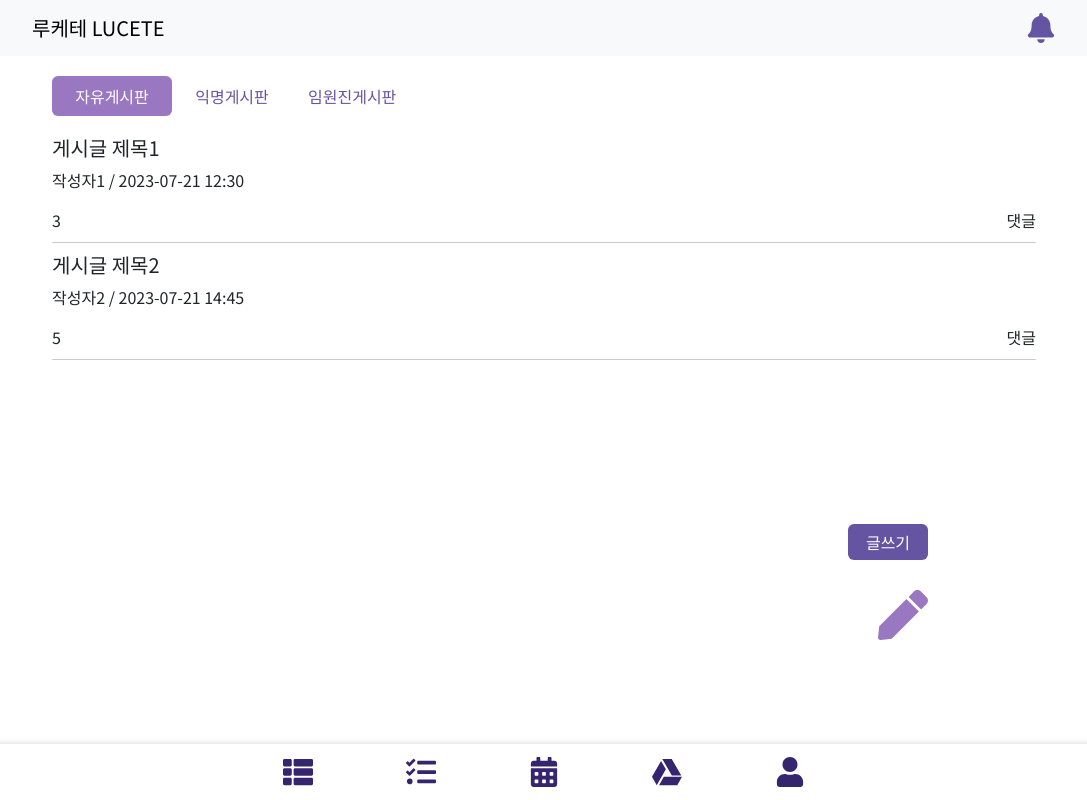
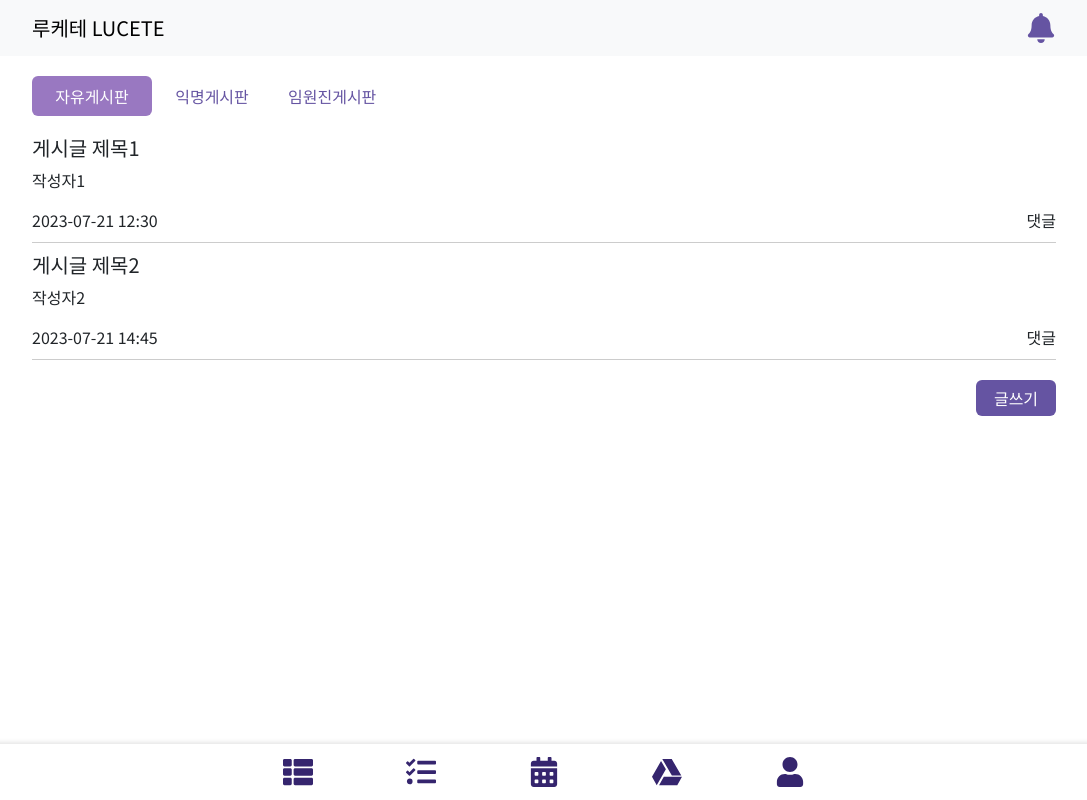
Before and after one commit to LuceteProject/front_web, a React (Create React App) app: page /board in a window 1280 px wide. Shown: the whole page, without its empty margins (96-1183 px from the left). Built offline with nearby package versions, Linux system fonts and the light colour scheme; a web font is replaced by a local one.

Commit message:
✨ 게시글 상세페이지 연결, 댓글기능 구현

```diff
--- a/src/App.tsx
+++ b/src/App.tsx
@@ -1,24 +1,30 @@
 import React from "react";
-import { BrowserRouter as Router, Routes, Route, Link, Navigate } from "react-router-dom";
+import {
+  BrowserRouter as Router,
+  Routes,
+  Route,
+  Link,
+  Navigate,
+} from "react-router-dom";
 
 import "bootstrap/dist/css/bootstrap.min.css";
 import "./App.css";
 import "./index.css";
-import {Header, Footer} from "./components/Navigation";
+import { Header, Footer } from "./components/Navigation";
 
 import Board from "./pages/Board";
 import Calendar from "./pages/Calendar";
 import Drive from "./pages/Drive";
 import Profile from "./pages/Profile";
 import Todolist from "./pages/Todolist";
+import BoardPost from "./pages/BoardPost";
 
 function App() {
   return (
     <Router>
       <Header />
       <div className="page-wrapper">
-
-       <Footer />
+        <Footer />
         <Routes>
           <Route path="/" Component={Home} />
           <Route path="/board" Component={Board} />
@@ -26,6 +32,9 @@ function App() {
           <Route path="/calendar" Component={Calendar} />
           <Route path="/drive" Component={Drive} />
           <Route path="/profile" Component={Profile} />
+
+          <Route path="/posts/:postId" Component={BoardPost} />
+
           <Route path="*" element={<Navigate to="/" replace />} />
         </Routes>
       </div>
@@ -40,5 +49,4 @@ function Home() {
   );
 }
 
-
 export default App;
--- a/src/components/Posts.tsx
+++ b/src/components/Posts.tsx
@@ -1,8 +1,22 @@
+import { useState } from "react";
 import "../styles/Board.css";
-import { Post } from "../types";
+import { Post, Reply } from "../types";
 
-const PostItem = ( props: any) => {
-  return props.posts.map((post : Post) => (
+const dummyData: Post = {
+  id: 1,
+  header: 0,
+  title: "게시글 제목1",
+  author_id: 10211,
+  author_name: "작성자1",
+  updated: "2023-07-21 12:30",
+  content: "게시글 내용1",
+  permission: 3,
+  is_notice: false,
+  board_id: 0,
+};
+
+const PostListItem = (props: any) => {
+  return props.posts.map((post: Post) => (
     // 레이아웃 변경 필요
     <div
       key={post.id}
@@ -11,15 +25,58 @@ const PostItem = ( props: any) => {
     >
       <h5>{post.title}</h5>
       <div style={{ display: "flow" }}>
-        <p>
-          {post.author_name} / {post.updated}
-        </p>
-
-        <span>{post.permission}</span>
+        <p>{post.author_name}</p>
+        {post.updated}
         <span style={{ float: "right" }}>댓글</span>
       </div>
     </div>
   ));
 };
 
-export { PostItem };
+const ReplyItem = ({ reply }: { reply: Reply }) => {
+  // 댓글 목록
+  return (
+    <>
+      <div className="reply-item">
+        <div className="reply-metadata">
+          <span className="reply-author">{reply.author_name}</span>
+          <span className="reply-timestamp">{reply.created}</span>
+        </div>
+        <p className="reply-content">{reply.content}</p>
+      </div>
+    </>
+  );
+};
+
+const ReplyInput = ({
+  onAddReply,
+}: {
+  onAddReply: (content: string) => void;
+}) => {
+  const [replyContent, setReplyContent] = useState("");
+
+  const handleChange = (e: React.ChangeEvent<HTMLInputElement>) => {
+    setReplyContent(e.target.value);
+  };
+
+  const handleSubmit = () => {
+    onAddReply(replyContent);
+    setReplyContent("");
+  };
+
+  return (
+    <div className="reply-input">
+      <input
+        type="text"
+        value={replyContent}
+        onChange={handleChange}
+        placeholder="댓글을 입력하세요"
+      />
+      <button className="custom-button" onClick={handleSubmit}>
+        작성
+      </button>
+    </div>
+  );
+};
+
+export { PostListItem, ReplyItem, ReplyInput };
--- a/src/pages/Board.tsx
+++ b/src/pages/Board.tsx
@@ -1,27 +1,34 @@
 import React, { useState, useEffect } from "react";
 import { useNavigate } from "react-router-dom";
 import { Container, Row, Col, Button, Nav, Tab } from "react-bootstrap";
-import { FaPen } from "react-icons/fa";
-import { PostItem } from "../components/Posts";
+import { PostListItem } from "../components/Posts";
 import "../styles/Board.css";
 import { Post } from "../types";
 
 const dummyData: Post[] = [
   {
     id: 1,
+    header: 0,
     title: "게시글 제목1",
+    author_id:10211,
     author_name: "작성자1",
     updated: "2023-07-21 12:30",
     content: "게시글 내용1",
     permission: 3,
+    is_notice: false,
+    board_id: 0,
   },
   {
     id: 2,
+    header: 0,
     title: "게시글 제목2",
+    author_id:10211,
     author_name: "작성자2",
     updated: "2023-07-21 14:45",
     content: "게시글 내용2",
     permission: 5,
+    is_notice: false,
+    board_id: 0,
   },
   // 더미데이터 추가
 ];
@@ -30,22 +37,32 @@ function Page() {
   const navigate = useNavigate(); // useNavigate 훅 사용
   // 게시판 목록 상태
   const [posts, setPosts] = useState<Post[]>([]);
+  const [selectedPost, setSelectedPost] = useState<Post | null>(); // 클릭한 게시물 정보를 상태로 관리
 
   // 더미데이터를 받아오는 API 호출 시뮬레이션
   useEffect(() => {
     setPosts(dummyData);
   }, []);
+
   // 게시글 클릭 이벤트 핸들러
   const handlePostItemClick = (postId: number) => {
-    // 해당 게시글 페이지로 이동
-    console.log('pressed');
-    navigate(`/posts/${postId}`);
+    const post = dummyData.find((item) => item.id === postId);
+    if (post) {
+      setSelectedPost(post); // 선택한 게시물 정보를 상태로 설정
+    } else {
+      console.log(`Post with id ${postId} not found.`);
+    }
   };
+  useEffect(() => {
+    if (selectedPost) {
+      navigate(`/posts/${selectedPost.id}`); // 선택한 게시물의 id로 경로 설정
+    }
+  }, [selectedPost]);
   return (
-    <div style={{ padding: "20px" }}>
+    <div style={{ paddingTop: "20px" }}>
       {/* 게시판 탭 */}
       <Tab.Container defaultActiveKey="first">
-        <Row style={{ flexWrap: "nowrap" }}>
+        <Row>
           <Col>
             <Nav
               variant="pills"
@@ -69,13 +86,32 @@ function Page() {
               </Nav.Item>
             </Nav>
           </Col>
+        </Row>
+        <div style={{ height: 10 }} />
+        <Row>
+          <Col>
+            {/* 게시글 목록 */}
+            <Tab.Content>
+              <Tab.Pane eventKey="first">
+                <PostListItem posts={posts} onClick={handlePostItemClick} />
+              </Tab.Pane>
+              <Tab.Pane eventKey="second">
+                <PostListItem posts={posts} onClick={handlePostItemClick} />
+              </Tab.Pane>
+              <Tab.Pane eventKey="third">
+                <PostListItem posts={posts} onClick={handlePostItemClick} />
+              </Tab.Pane>
+            </Tab.Content>
+          </Col>
+        </Row>
+        <Row>
           <Col>
             <Button
               className="custom-button"
               style={{
-                position: "fixed",
-                right: "20%",
-                bottom: "30%",
+                position: "sticky",
+                float: "right",
+                marginTop: "20px",
                 border: 1,
               }}
             >
@@ -83,39 +119,8 @@ function Page() {
             </Button>
           </Col>
         </Row>
-        <div style={{ height: 10 }} />
-        <Row>
-          <Col>
-            {/* 게시글 목록 */}
-            <Tab.Content>
-              <Tab.Pane eventKey="first">
-                <PostItem posts={posts} onClick={handlePostItemClick} />
-              </Tab.Pane>
-              <Tab.Pane eventKey="second">
-                <PostItem posts={posts} onClick={handlePostItemClick} />
-              </Tab.Pane>
-              <Tab.Pane eventKey="third">
-                <PostItem posts={posts} onClick={handlePostItemClick} />
-              </Tab.Pane>
-            </Tab.Content>
-          </Col>
-        </Row>
       </Tab.Container>
 
-      {/* 글쓰기 버튼 */}
-      <FaPen
-        style={{
-          color: "#9978C1",
-          position: "fixed",
-          right: "20%",
-          bottom: "20%",
-          border: 1,
-        }}
-        size={50}
-        onClick={() => {
-          console.log("pressed");
-        }}
-      />
     </div>
   );
 }
--- /dev/null
+++ b/src/pages/BoardPost.tsx
@@ -0,0 +1,123 @@
+import React, { useState, useEffect } from "react";
+import { useLocation, useParams } from "react-router-dom";
+import axios from "axios";
+import "../styles/Board.css";
+import { Post, Reply } from "../types";
+import { ReplyItem, ReplyInput } from "../components/Posts";
+
+const dummyData: Post = {
+  id: 1,
+  header: 0,
+  title: "게시글 제목1",
+  author_id: 10211,
+  author_name: "작성자1",
+  updated: "2023-07-21 12:30",
+  content: "게시글 내용1",
+  permission: 3,
+  is_notice: false,
+  board_id: 0,
+};
+
+const Page = () => {
+  const { postId } = useParams<{ postId: string }>();
+  const [post, setPost] = useState<Post | null>(dummyData);
+  const [replies, setReplies] = useState<Reply[]>([]);
+
+  useEffect(() => {
+    const fetchData = async () => {
+      try {
+        const response = await axios.get<Post>(
+          `http://210.96.102.143:8080/api/v1/posts/${postId}`,
+          {
+            headers: {
+              "Content-Type": "application/json",
+            },
+          }
+        );
+        setPost(response.data);
+      } catch (e) {
+        console.log(e);
+      }
+    };
+    //fetchData();
+    console.log("API calling...");
+  }, []);
+
+  // 더미데이터를 받아오는 API 호출 시뮬레이션 (postId가 API로부터 받아온 게시글 id라고 가정)
+  useEffect(() => {
+    const fetchData = async () => {
+      try {
+        const response = await axios.get<Reply[]>(
+          `http://210.96.102.143:8080/api/v1/posts/${postId}/replies`
+        );
+        setReplies(response.data);
+      } catch (e) {
+        console.log(e);
+      }
+    };
+    fetchData();
+  }, []);
+
+  const Main = ({ post }: { post: Post }) => {
+    const isAuthor = post.author_id === 10211; // 작성자 ID를 여기에 넣어주세요
+
+    return (
+      <>
+        <p className="board-type">[게시판] {post.board_id}</p>
+        <h2 className="post-title">[제목] {post.title}</h2>
+        {/* 작성자가 본인인 경우에만 수정, 삭제 버튼 보이도록 처리 */}
+        {isAuthor && (
+          <div className="edit-buttons">
+            <button className="edit-button">수정</button>
+            <button className="delete-button">삭제</button>
+          </div>
+        )}
+        <div className="post-info">
+          <p className="author">작성자: {post.author_name}</p>
+          <p className="timestamp">마지막 수정 시각: {post.updated}</p>
+        </div>
+        <hr className="divider" />
+        <p className="post-content">{post.content}</p>
+      </>
+    );
+  };
+
+  function addReply(content: string): void {
+    const newReply: Reply = {
+      id: replies.length + 1,
+      author_name: "댓글 작성자",
+      content: content,
+      created: new Date().toLocaleString("ko-KR"),
+    };
+
+    setReplies((prevReplies) => [...prevReplies, newReply]);
+  }
+
+  /*
+    if (!post) {
+      return <p> loading... </p>
+    }
+  */
+
+  return (
+    post && (
+      <>
+        <Main post={post} />
+        <hr className="divider" />
+        {/* 댓글 목록 출력 */}
+        {replies.length > 0 ? (
+          <div className="reply-list">
+            {replies.map((reply) => (
+              <ReplyItem key={reply.id} reply={reply} />
+            ))}
+          </div>
+        ) : (
+          <p>댓글이 없습니다.</p>
+        )}
+        <ReplyInput onAddReply={addReply} />
+      </>
+    )
+  );
+};
+
+export default Page;
```
